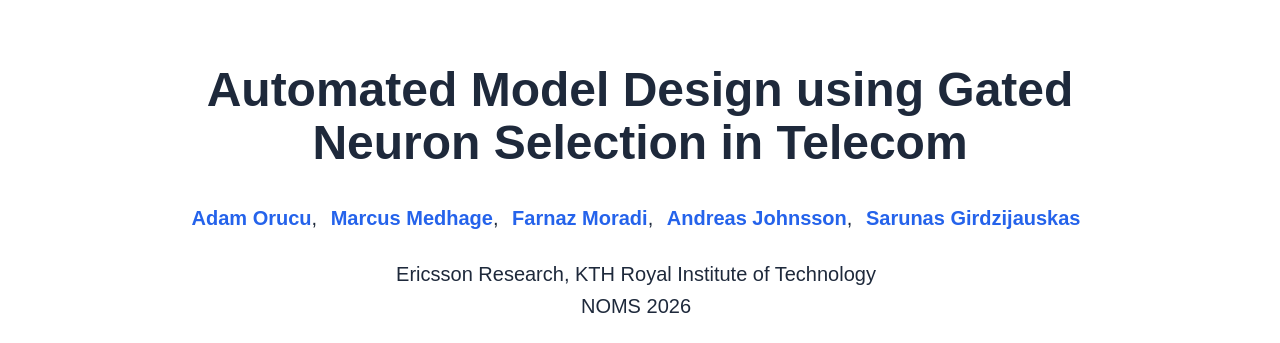
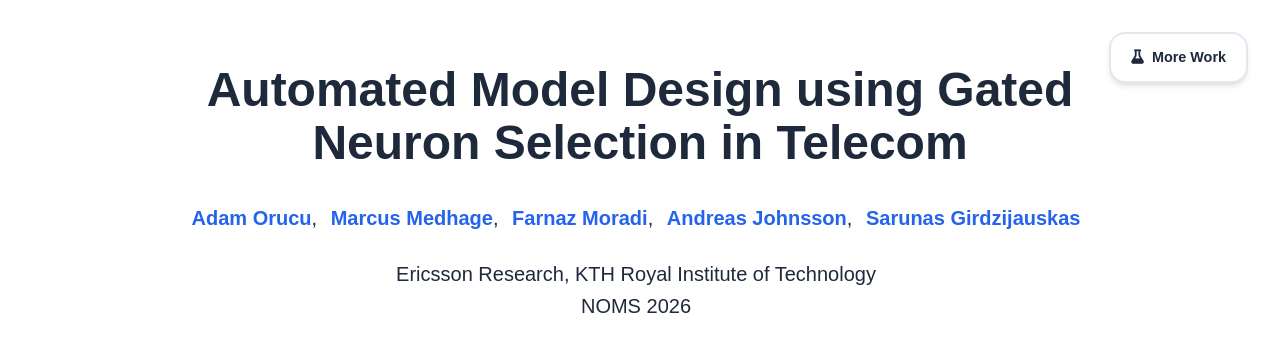
Before and after one commit to adamorucu/tabgns, a plain HTML site: page index.html in a window 1280 px wide. Shown: the top 343 px of the page. Drawn offline with nearby package versions, Linux system fonts and the light colour scheme; a script that the page names is missing; some icons are missing.

Commit message:
more work

```diff
--- a/index.html
+++ b/index.html
@@ -80,7 +80,7 @@
 
 
   <!-- TODO: Replace with your paper title and authors -->
-  <title>Orucu - TabGNS | NOMS 2026</title>
+  <title>TabGNS - Orucu | NOMS 2026</title>
 
   <!-- Favicon and App Icons -->
   <link rel="icon" type="image/x-icon" href="static/images/favicon.ico">
@@ -188,9 +188,17 @@
 
 
   <!-- Scroll to Top Button -->
-  <button class="scroll-to-top" onclick="scrollToTop()" title="Scroll to top" aria-label="Scroll to top">
+  <!-- <button class="scroll-to-top" onclick="scrollToTop()" title="Scroll to top" aria-label="Scroll to top">
     <i class="fas fa-chevron-up"></i>
-  </button>
+  </button> -->
+
+  <!-- More Works -->
+  <div class="more-works-container">
+    <a href="https://adamorucu.com" class="more-works-btn" target="_blank">
+      <i class="fas fa-flask"></i>
+      More Work
+    </a>
+  </div>
 
 
   <main id="main-content">
```
